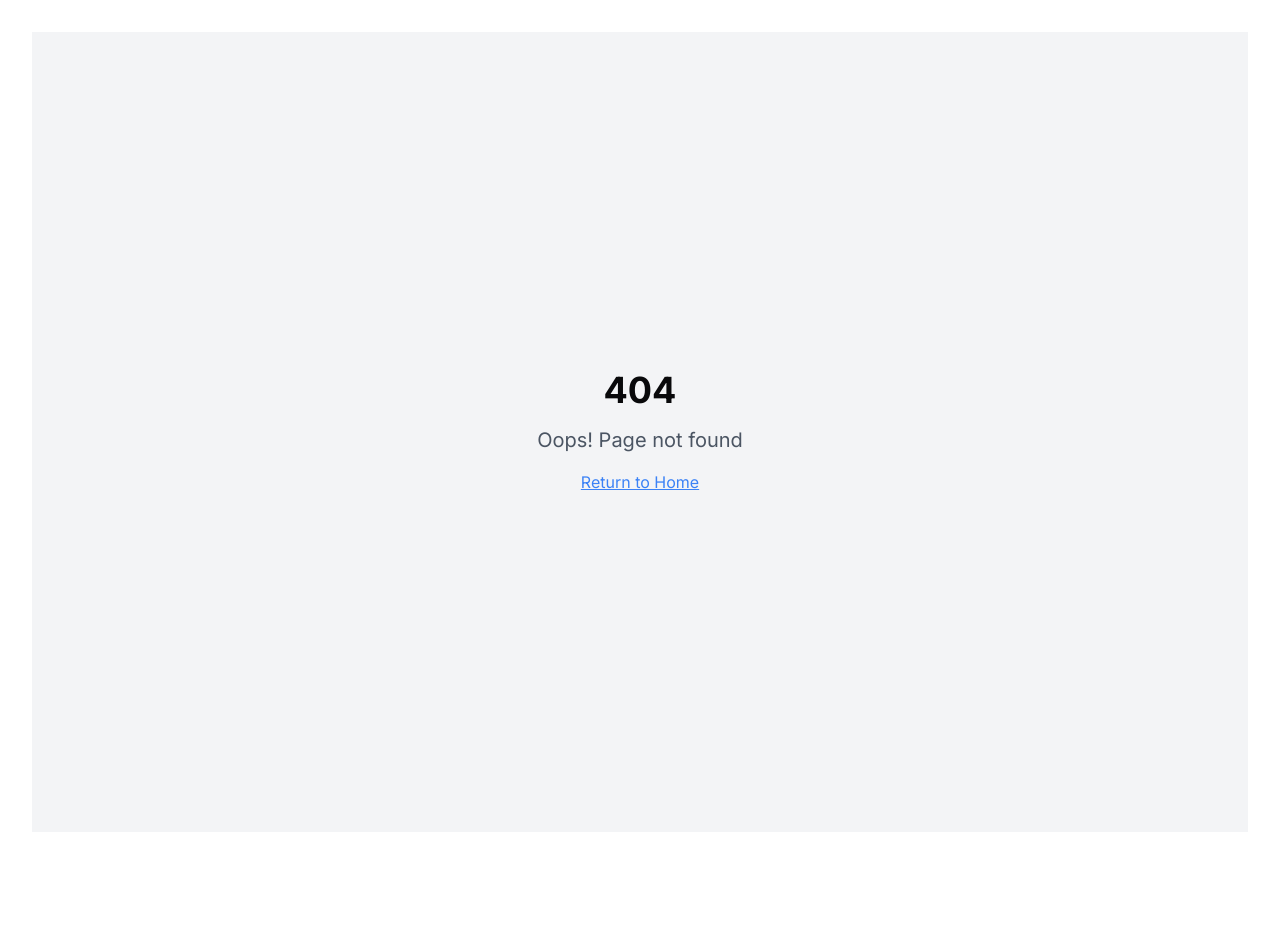
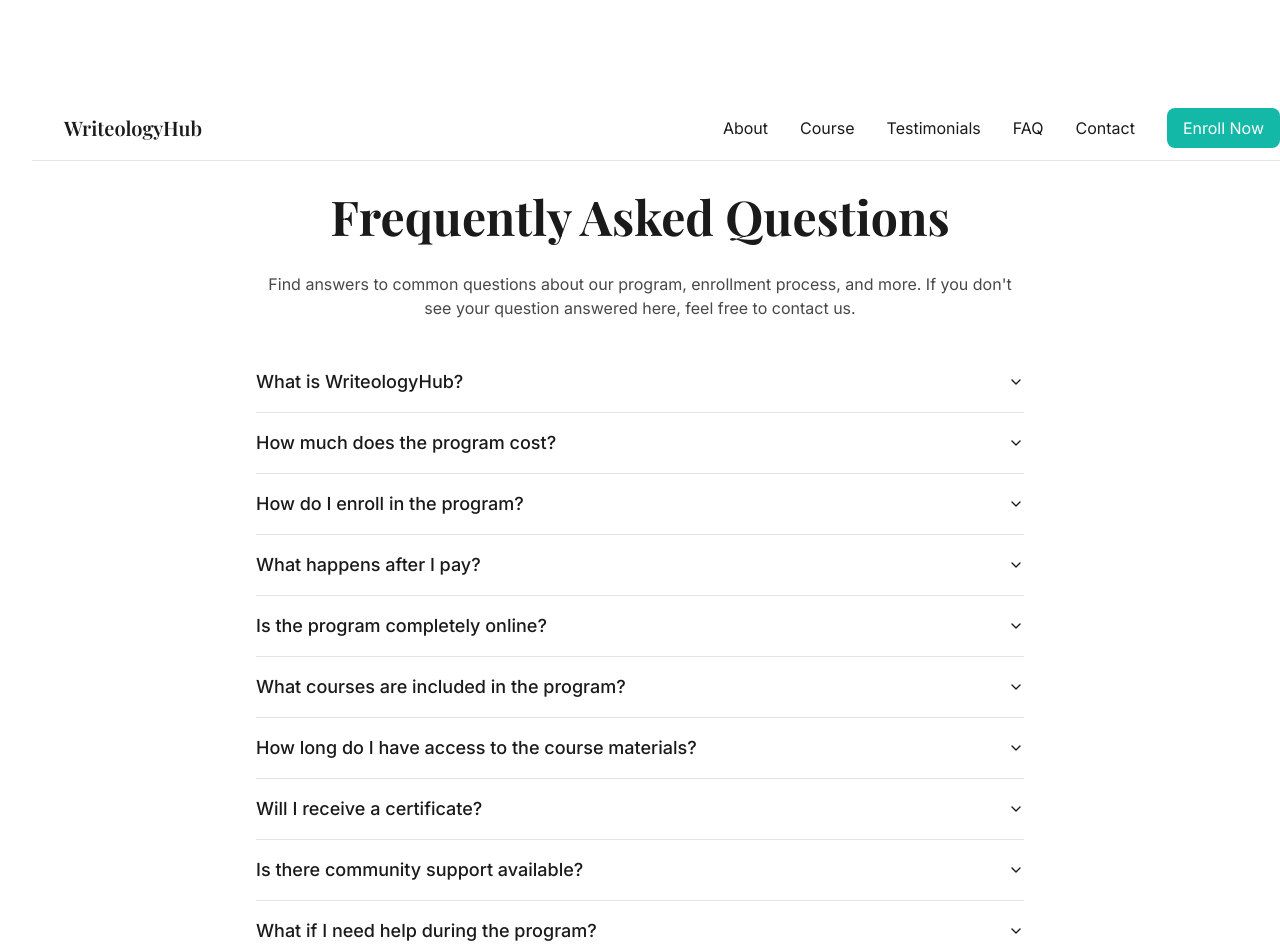
Before and after one commit to jhnnyjava/writeology-hub, a React (Vite) app: page /faq in a window 1280 px wide. Before the commit this address had no page. Shown: the top 952 px of the page. Before the commit the page ends 864 px from the top, so only its background shows below. Built offline with nearby package versions, Linux system fonts and the light colour scheme.

Commit message:
Implement online learning platform
Implement an online learning platform with enrollment, LMS features, MPESA payment integration, orientation, community features, automation, authentication, and SEO optimization.

```diff
--- a/src/App.tsx
+++ b/src/App.tsx
@@ -3,6 +3,7 @@ import { BrowserRouter as Router, Routes, Route } from "react-router-dom";
 import Index from "@/pages/Index";
 import About from "@/pages/About";
 import Course from "@/pages/Course";
+import FAQ from "@/pages/FAQ";
 import NotFound from "@/pages/NotFound";
 import "./App.css";
 
@@ -13,6 +14,7 @@ function App() {
         <Route path="/" element={<Index />} />
         <Route path="/about" element={<About />} />
         <Route path="/course" element={<Course />} />
+        <Route path="/faq" element={<FAQ />} />
         <Route path="*" element={<NotFound />} />
       </Routes>
     </Router>
--- /dev/null
+++ b/src/pages/FAQ.tsx
@@ -0,0 +1,149 @@
+
+import Navigation from "@/components/Navigation";
+import { Accordion, AccordionContent, AccordionItem, AccordionTrigger } from "@/components/ui/accordion";
+
+export default function FAQ() {
+  return (
+    <main className="min-h-screen bg-white pt-16">
+      <Navigation />
+
+      <section className="max-w-7xl mx-auto px-4 sm:px-6 lg:px-8 py-16 md:py-24">
+        <div className="max-w-3xl mx-auto">
+          <h1 className="font-display text-4xl md:text-5xl font-bold text-secondary mb-8 animate-fade-up">
+            Frequently Asked Questions
+          </h1>
+
+          <div className="prose prose-lg max-w-none space-y-6 text-secondary/80 animate-fade-up mb-8">
+            <p>
+              Find answers to common questions about our program, enrollment process, and more.
+              If you don't see your question answered here, feel free to contact us.
+            </p>
+          </div>
+
+          <div className="mt-8 animate-fade-up">
+            <Accordion type="single" collapsible className="w-full">
+              <AccordionItem value="item-1">
+                <AccordionTrigger className="text-lg font-medium text-secondary">
+                  What is WriteologyHub?
+                </AccordionTrigger>
+                <AccordionContent className="text-secondary/80">
+                  WriteologyHub is an intensive 2-week online writing program designed specifically for high school graduates
+                  preparing to excel in university. We focus on developing strong academic and creative writing skills through
+                  a combination of self-paced learning and community support.
+                </AccordionContent>
+              </AccordionItem>
+
+              <AccordionItem value="item-2">
+                <AccordionTrigger className="text-lg font-medium text-secondary">
+                  How much does the program cost?
+                </AccordionTrigger>
+                <AccordionContent className="text-secondary/80">
+                  Our program costs only Ksh 300, making it accessible to students from all backgrounds.
+                  This one-time payment gives you access to all course materials, the live orientation session,
+                  and a certificate upon completion.
+                </AccordionContent>
+              </AccordionItem>
+
+              <AccordionItem value="item-3">
+                <AccordionTrigger className="text-lg font-medium text-secondary">
+                  How do I enroll in the program?
+                </AccordionTrigger>
+                <AccordionContent className="text-secondary/80">
+                  Enrollment is simple! First, fill out our registration form by clicking the "Enroll Now" button.
+                  After registration, you'll be directed to make payment via MPESA. Once your payment is verified,
+                  you'll receive immediate access to the course materials and details about the upcoming orientation session.
+                </AccordionContent>
+              </AccordionItem>
+
+              <AccordionItem value="item-4">
+                <AccordionTrigger className="text-lg font-medium text-secondary">
+                  What happens after I pay?
+                </AccordionTrigger>
+                <AccordionContent className="text-secondary/80">
+                  After successful payment, you'll receive an email with your login credentials for the student dashboard,
+                  access to all course materials, and details about the orientation session. You can begin learning immediately,
+                  and our system will track your progress throughout the program.
+                </AccordionContent>
+              </AccordionItem>
+
+              <AccordionItem value="item-5">
+                <AccordionTrigger className="text-lg font-medium text-secondary">
+                  Is the program completely online?
+                </AccordionTrigger>
+                <AccordionContent className="text-secondary/80">
+                  Yes, the program is fully online, allowing you to learn from anywhere. The only live component is a one-time
+                  orientation session where you'll meet your instructors and fellow students. All other learning materials are
+                  available for self-paced study through our platform.
+                </AccordionContent>
+              </AccordionItem>
+
+              <AccordionItem value="item-6">
+                <AccordionTrigger className="text-lg font-medium text-secondary">
+                  What courses are included in the program?
+                </AccordionTrigger>
+                <AccordionContent className="text-secondary/80">
+                  Our program includes six comprehensive courses: Blogging, Freelance Writing, SEO Writing, Copywriting,
+                  Technical Writing, and Academic Writing. Each course includes video lessons, reading materials, practical
+                  exercises, and assessments to build your skills.
+                </AccordionContent>
+              </AccordionItem>
+
+              <AccordionItem value="item-7">
+                <AccordionTrigger className="text-lg font-medium text-secondary">
+                  How long do I have access to the course materials?
+                </AccordionTrigger>
+                <AccordionContent className="text-secondary/80">
+                  You'll have access to all course materials for six months after enrollment, allowing you plenty of time
+                  to complete the program at your own pace and revisit materials as needed for reinforcement.
+                </AccordionContent>
+              </AccordionItem>
+
+              <AccordionItem value="item-8">
+                <AccordionTrigger className="text-lg font-medium text-secondary">
+                  Will I receive a certificate?
+                </AccordionTrigger>
+                <AccordionContent className="text-secondary/80">
+                  Yes! Upon completion of all course requirements, you'll receive a digital certificate that you can add to
+                  your portfolio, resume, or LinkedIn profile. This certificate verifies your participation and the skills
+                  you've developed through our program.
+                </AccordionContent>
+              </AccordionItem>
+
+              <AccordionItem value="item-9">
+                <AccordionTrigger className="text-lg font-medium text-secondary">
+                  Is there community support available?
+                </AccordionTrigger>
+                <AccordionContent className="text-secondary/80">
+                  Absolutely! All enrolled students gain access to our community platform where you can connect with peers,
+                  ask questions, and participate in discussions. We also provide mentorship opportunities where advanced
+                  learners can guide beginners.
+                </AccordionContent>
+              </AccordionItem>
+
+              <AccordionItem value="item-10">
+                <AccordionTrigger className="text-lg font-medium text-secondary">
+                  What if I need help during the program?
+                </AccordionTrigger>
+                <AccordionContent className="text-secondary/80">
+                  We provide multiple support channels for students. You can post questions in the community forum,
+                  reach out to mentors, or contact our support team directly. We're committed to helping you succeed
+                  throughout your learning journey.
+                </AccordionContent>
+              </AccordionItem>
+            </Accordion>
+          </div>
+
+          <div className="mt-12 text-center animate-fade-up">
+            <p className="mb-4 text-secondary/80">Still have questions? We're here to help!</p>
+            <a
+              href="mailto:support@writeologyhub.com"
+              className="text-primary hover:underline font-medium"
+            >
+              Contact Us
+            </a>
+          </div>
+        </div>
+      </section>
+    </main>
+  );
+}
```
